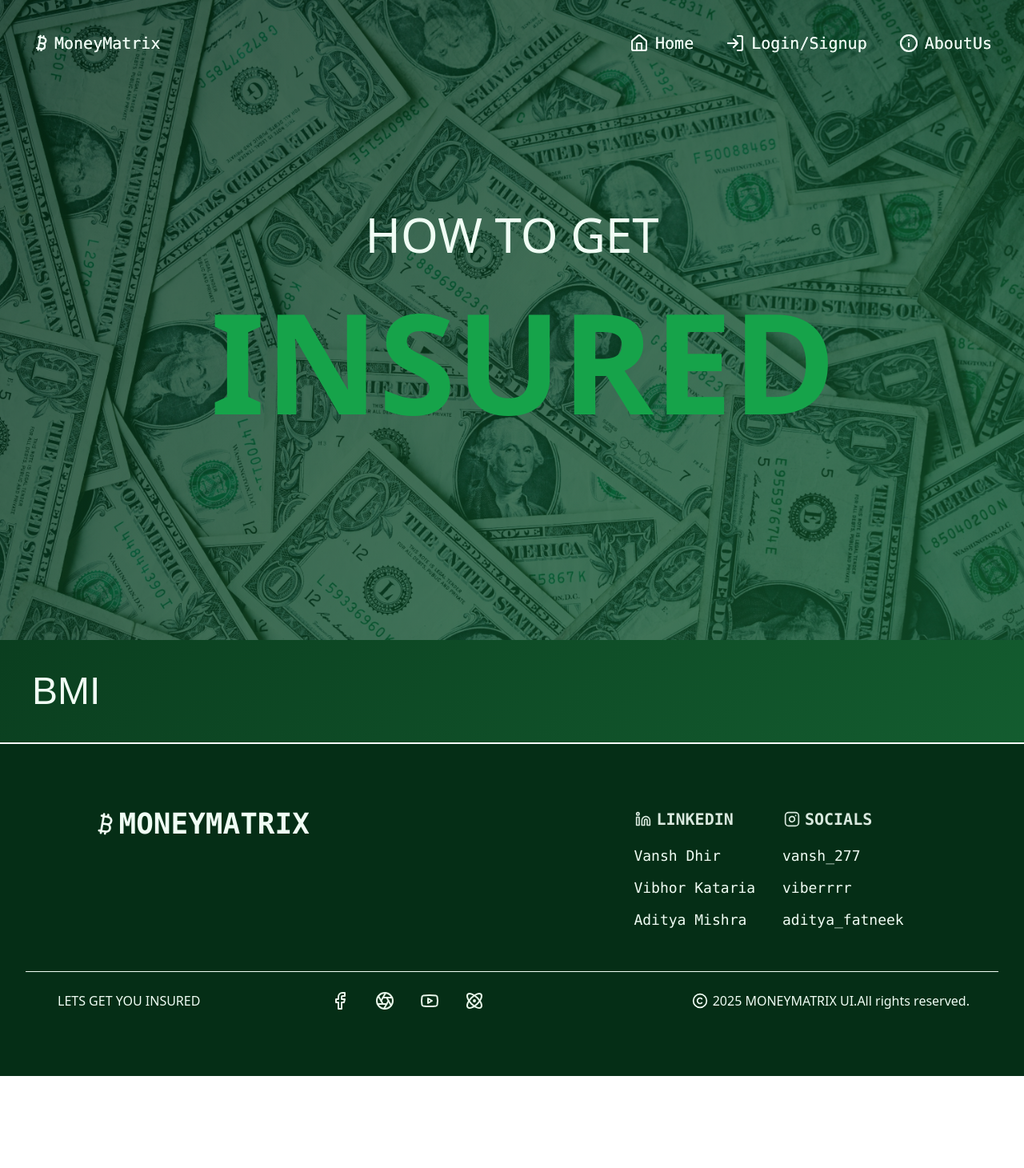
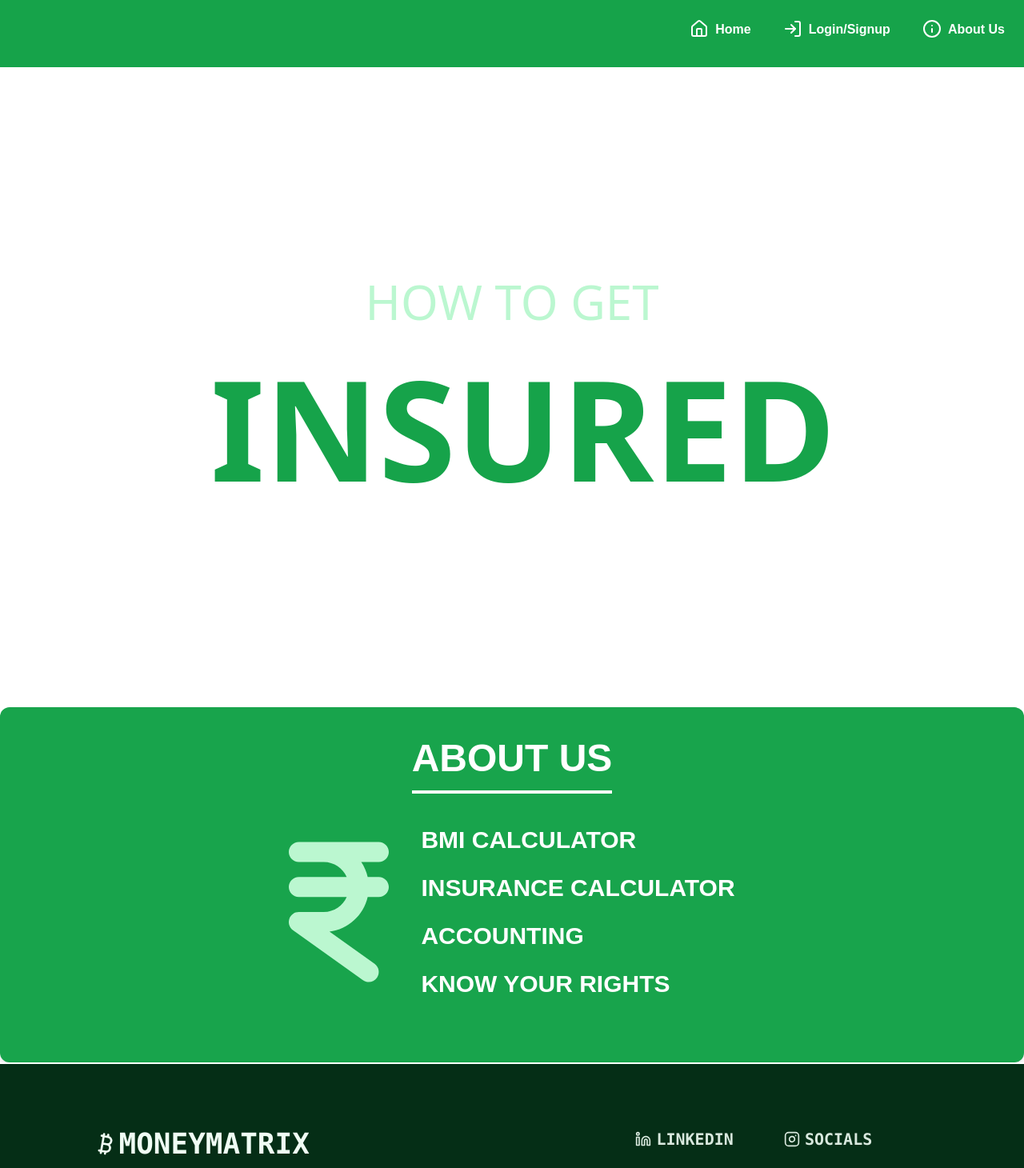
Before and after one commit to Van5sh/money-matrix, a Next.js app: page / in a window 1280 px wide. Shown: the top 1460 px of the page at 80% size. Before the commit the page ends 1345 px from the top, so only its background shows below. Built offline with nearby package versions, Linux system fonts and the light colour scheme.

Commit message:
ui changes

```diff
--- a/package.json
+++ b/package.json
@@ -9,11 +9,15 @@
     "lint": "next lint"
   },
   "dependencies": {
+    "@fortawesome/free-solid-svg-icons": "^6.7.2",
+    "@fortawesome/react-fontawesome": "^0.2.2",
     "@radix-ui/react-slot": "^1.1.2",
     "class-variance-authority": "^0.7.1",
     "clsx": "^2.1.1",
     "firebase": "^11.3.1",
+    "framer-motion": "^12.4.3",
     "lucide-react": "^0.475.0",
+    "motion": "^12.4.3",
     "next": "15.1.7",
     "react": "^19.0.0",
     "react-dom": "^19.0.0",
@@ -26,6 +30,7 @@
     "@types/node": "^20",
     "@types/react": "^19",
     "@types/react-dom": "^19",
+    "@types/react-fontawesome": "^1.6.8",
     "eslint": "^9",
     "eslint-config-next": "15.1.7",
     "postcss": "^8",
--- a/src/app/components/buttons/singin.tsx
+++ b/src/app/components/buttons/singin.tsx
@@ -1,27 +1,35 @@
 "use client";
 
 import { useRouter } from "next/navigation";
+import { useState } from "react";
 import { signInUser } from "@/app/firebase/auth";
 
 export default function SignInButton() {
     const router = useRouter();
+    const [loading,setLoading]=useState(false);
 
     const handleSignIn = async () => {
         try {
             await signInUser();
-            // Redirect to the main page after successful sign in.
-            router.push("/main"); // Adjust this path if your main page route is different.
+
+            router.push("/main");
         } catch (error) {
             console.error("Sign in failed:", error);
+            setLoading(false);
         }
+        setLoading(true);
     };
 
     return (
-        <button
-            className="border-green-900 border-2 p-4 text-2xl rounded-full w-[15vw]"
-            onClick={handleSignIn}
-        >
-            Sign In
-        </button>
+        <>
+            <button
+                className="border-white border-4 text-black p-4 text-2xl rounded-full w-[15vw]"
+                onClick={handleSignIn}
+                disabled={loading}
+            >
+                Sign In
+            </button>
+            {loading && <p>Loading...</p> }
+        </>
     );
 }
--- a/src/app/components/navbar.tsx
+++ b/src/app/components/navbar.tsx
@@ -1,44 +1,27 @@
 "use client"
-import { useState,useEffect } from 'react';
-import {Bitcoin, House, LogIn, Info} from 'lucide-react';
+import { House, LogIn, Info } from 'lucide-react';
 import Link from "next/link";
 
-export default function nav() {
+export default function Navbar() {
     return (
-        <>
-            <div className="fixed top-0 left-0 w-screen">
-                <div
-                    className=" flex gap-4 justify-between font-mono text-green-50 font-medium m-6 p-4 text-xl  pb-4  ">
-
-                    <div className="">
-                        <button>
-                            <div><Bitcoin className='inline mr-1 mb-1'/>MoneyMatrix</div>
-                        </button>
-                    </div>
-                    <div className="">
-                        <ul className="flex gap-10">
+        <nav className="bg-green-600 p-6 text-white font-bold">
+            <ul className="flex flex-row gap-10 justify-end items-center">
                 <li className="relative pb-2 before:absolute before:bottom-0 before:left-0 before:h-[2px] before:w-0 before:bg-white before:transition-all before:duration-500 hover:before:w-full">
-                                <Link href="#" >
-                                    <House className='inline mr-2 mb-1'/>Home
+                    <Link href="#">
+                        <House className='inline mr-2 mb-1' />Home
                     </Link>
                 </li>
                 <li className="relative pb-2 before:absolute before:bottom-0 before:left-0 before:h-[2px] before:w-0 before:bg-white before:transition-all before:duration-500 hover:before:w-full">
                     <Link href="../login">
-                                    <LogIn className='inline mr-2 mb-1'/>
-                                        Login/Signup
+                        <LogIn className='inline mr-2 mb-1' />Login/Signup
                     </Link>
                 </li>
                 <li className="relative pb-2 before:absolute before:bottom-0 before:left-0 before:h-[2px] before:w-0 before:bg-white before:transition-all before:duration-500 hover:before:w-full">
                     <Link href="#">
-                                    <Info className='inline mr-2 mb-1'/>AboutUs
+                        <Info className='inline mr-2 mb-1' />About Us
                     </Link>
                 </li>
             </ul>
-                    </div>
-                </div>
-            </div>
-
-        </>
+        </nav>
     );
-
 }
--- a/src/app/firebase/config.ts
+++ b/src/app/firebase/config.ts
@@ -2,7 +2,12 @@ import { initializeApp,getApp,getApps } from "firebase/app";
 import { getAuth } from "firebase/auth";
 
 const firebaseConfig = {
-
+    apiKey: "AIzaSyCeD_3VkF4aQ2fUfRlx7yrnSkex6yd22Es",
+    authDomain:"moneymatrix-e10d0.firebaseapp.com",
+    projectId:"moneymatrix-e10d0",
+    storageBucket:"moneymatrix-e10d0.firebasestorage.app",
+    messagingSenderId:"214583048917",
+    appId:"1:214583048917:web:537e67471b860e4044405c",
 };
 const app =!getApps().length ? initializeApp(firebaseConfig) : getApp();
 
--- a/src/app/landingpage/page.tsx
+++ b/src/app/landingpage/page.tsx
@@ -1,80 +1,67 @@
-"use client"
+"use client";
 import Navbar from "@/app/components/navbar";
-// import Image from "next/image";
-// import SignInButton from "@/app/components/buttons/singin";
-// import {SignOut} from "@/app/firebase/auth";
-// import SignOutButton from "@/app/components/buttons/signout";
+import { FontAwesomeIcon } from "@fortawesome/react-fontawesome";
+import { faIndianRupeeSign } from "@fortawesome/free-solid-svg-icons";
+import { motion } from "framer-motion";
+import Footer from "@/app/components/footer";
 
-import Footer from "@/app/components/footer";
 export default function Page() {
     return (
         <>
+            <div>
+                <Navbar />
+                <div className="relative h-screen">
+                    <div className="absolute inset-0 text-6xl font-sans text-green-200 flex flex-col justify-center items-center gap-10">
+                        <div className="block z-10">HOW TO GET</div>
+                        <div className="text-[175px] font-semibold text-green-600 ml-7 z-50">
+                            INSURED
+                        </div>
+                    </div>
+                </div>
+            </div>
 
-            <div>
-                <Navbar/>
-                <div className="relative h-screen">
+            <motion.div
+                initial={{ backgroundColor: "#FFFFFF", opacity: 0 }}
+                whileInView={{ backgroundColor: "#18a44c", opacity: 1 }}
+                transition={{ duration: 1.5 }}
+                className="p-10 text-white flex flex-col justify-center items-center rounded-xl shadow-lg"
+            >
+                <h1 className="font-bold text-5xl border-b-4 border-white pb-4 text-center">
+                    ABOUT US
+                </h1>
 
-                    <img src="/images/dollars.jpg" alt="Dollars" className="w-full  h-full object-cover opacity-25 "/>
+                <div className="flex flex-row gap-10 p-10 justify-center items-center">
+                    <motion.div
+                        initial={{ scale: 0 }}
+                        animate={{ scale: 1 }}
+                        transition={{ duration: 0.5 }}
+                    >
+                        <FontAwesomeIcon icon={faIndianRupeeSign} className="text-green-200 text-[200px]" />
+                    </motion.div>
 
-                <div className="absolute inset-0 text-6xl font-sans text-green-50  flex flex-col justify-center items-center gap-10 ">
-                <div className="block z-10">HOW TO GET</div>
-                <div className="text-[175px] font-semibold text-green-600 ml-7 z-50">INSURED</div>
+                    <motion.div
+                        initial={{ opacity: 0, x: 50 }}
+                        whileInView={{ opacity: 1, x: 0 }}
+                        transition={{ duration: 1, staggerChildren: 0.2 }}
+                        className="space-y-6"
+                    >
+                        {["BMI CALCULATOR", "INSURANCE CALCULATOR", "ACCOUNTING", "KNOW YOUR RIGHTS"].map(
+                            (text, index) => (
+                                <motion.h1
+                                    key={index}
+                                    initial={{ x: 50, opacity: 0 }}
+                                    animate={{ x: 0, opacity: 1 }}
+                                    transition={{ duration: 0.5 + index * 0.2 }}
+                                    className="text-3xl font-semibold"
+                                >
+                                    {text}
+                                </motion.h1>
+                            )
+                        )}
+                    </motion.div>
                 </div>
-
-<Navbar />
-</div>
-</div>
-<div className="p-10">
-<div className="text-5xl text-green-50 ">
-     BMI
-</div>
-
-</div>
-<Footer/>
-                    {/* <div>
-                        className="absolute inset-0 text-5xl font-sans text-green-50  flex flex-col justify-center items-center gap-10 ">
-                        <div className="block">HOW TO GET</div>
-                        <div className="text-9xl font-semibold text-green-500 ml-7">INSURED</div>
-                        <SignInButton/>
-                        <SignOutButton/>
-                    </div>
-
-                </div>
-
-            <div className="p-10">
-                <div className="text-5xl text-green-50 ">
-                    BMI
-                </div>
-            </div> */}
-
-
-            {/* <div>
-
-  <div className="relative h-screen">
-
-
-    <img
-      src="/images/dollars.jpg"
-      alt="Dollars"
-      className="w-full h-full object-cover opacity-25"
-    />
-    <Navbar />
-
-    <div className="absolute inset-0 flex justify-center items-center text-8xl font-sans text-white">
-      HOW TO GET
-    </div>
-
-  </div>
-
-
-  <div className="p-10">
-    <div className="text-5xl">
-      zvgasdgdfasdgds
-    </div>
-  </div>
-</div> */}
-
-
+            </motion.div>
+            <Footer />
         </>
     );
 }
--- a/src/app/layout.tsx
+++ b/src/app/layout.tsx
@@ -25,7 +25,7 @@ export default function RootLayout({
   return (
     <html lang="en">
       <body
-        className={`${geistSans.variable} ${geistMono.variable} antialiased min-h-screen bg-gradient-to-br from-green-950 to-green-800`}
+        className={`${geistSans.variable} ${geistMono.variable} antialiased min-h-screen `}
       >
         {children}
         </body>
--- a/src/app/login/page.tsx
+++ b/src/app/login/page.tsx
@@ -4,14 +4,10 @@ import SignInButton from "@/app/components/buttons/singin"; // adjust the import
 
 export default function Page() {
     return (
-        <div className="relative flex items-center justify-center min-h-screen bg-gradient-to-br from-green-950 to-green-800 bg-gray-100">
-            <img
-                src="/images/dollars.jpg"
-                alt="Dollars"
-                className="absolute inset-0 w-full h-full object-cover opacity-25"
-            />
-            <div className="relative w-[40vw] h-[30vh] border-green-900 border-8 z-10  max-w-md p-8 bg-white rounded-lg shadow-lg">
-                <h1 className="rounded-full text-3xl text-green-900 font-bold text-center mb-6">Welcome</h1>
+        <div className="relative flex items-center justify-center h-screen">
+            {/*<img src="/bg.svg" alt="Dollars" className="w-full  h-full object-cover "/>*/}
+            <div className="absolute p-6 w-full max-w-lg border-black border-8 bg-transparent rounded-lg shadow-lg">
+            <h1 className="text-3xl text-black font-bold text-center mb-6">Welcome</h1>
                 <div className="flex justify-center">
                     <SignInButton />
                 </div>
--- a/src/app/main/page.tsx
+++ b/src/app/main/page.tsx
@@ -12,7 +12,7 @@ export default function Page() {
                 <SignOutButton />
             </div>
             <div className="absolute inset-0 flex flex-col items-center justify-center z-10">
-                <h1 className="text-6xl font-bold">MONEY MATRIX</h1>
+                <h1 className="text-6xl text-green-400 font-bold">MONEY MATRIX</h1>
                 <div>
 
                 </div>
```
Also changed, not shown: public/bg.svg (added), 1 other file (tests, documents, lock files or other folders). Lines whose indentation alone changed are shown as unchanged.
